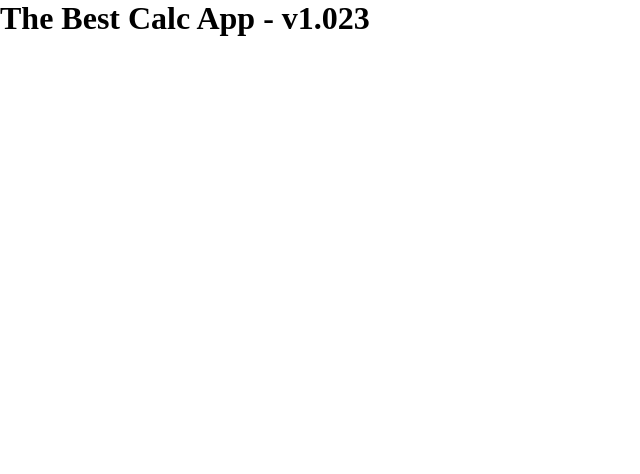
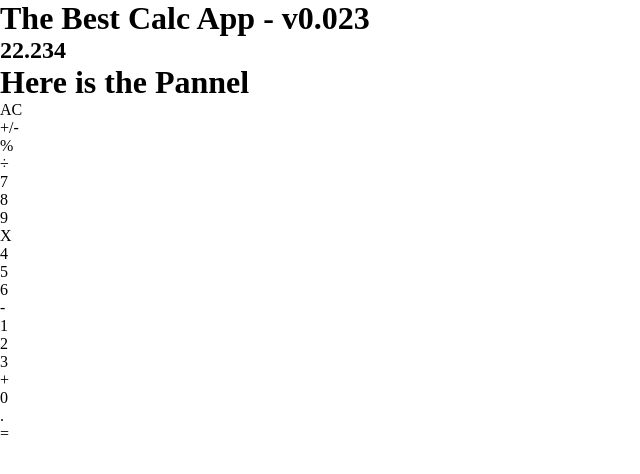
Before and after one commit to canriquez/react-calculator, a React (Create React App) app: page / in a window 1280 px wide. Shown: the top 474 px of the page, without its empty margins (0-640 px from the left). Built offline with nearby package versions, Linux system fonts and the light colour scheme.

Commit message:
add basic display button and button panel components

```diff
--- /dev/null
+++ b/src/components/App.js
@@ -0,0 +1,80 @@
+import React from 'react';
+import PropTypes from 'prop-types';
+
+const Display = props => {
+    const { result } = props;
+    return (
+
+        <div id="displayWrap">
+            <h2 className="displayNumbers">
+                {result}
+            </h2>
+        </div>
+    );
+};
+
+//Defaults and proptypes
+Display.propTypes = {
+    result: PropTypes.string,
+};
+
+Display.defaultProps = {
+    result: '0.0',
+};
+
+
+const Button = props => {
+    const { buttonName, buttonType } = props;
+    return (
+        <p key={'tecla_' + buttonName} className={buttonType} > {buttonName} </p>
+    )
+}
+
+Button.defaultProps = {
+    buttonName: 'H',
+};
+Button.propTypes = {
+    buttonName: PropTypes.string,
+    buttonType: PropTypes.string,
+};
+
+const ButtonPanel = props => {
+
+    const panelKeys = {
+        1: ['AC', '+/-', '%', '÷'],
+        2: ['7', '8', '9', 'X'],
+        3: ['4', '5', '6', '-'],
+        4: ['1', '2', '3', '+'],
+        5: ['0', '.', '=']
+    }
+    let panelTag = []
+    Object.keys(panelKeys).forEach(key => {
+        //console.log(key, panelKeys[key]);
+        if (key === '5') { console.log(' i am n 5') }
+        //panelTag.push('<div>');
+        panelTag.push(<div key={'row_' + key}> {
+            panelKeys[key].map(bttn =>
+                <Button
+                    key={'btn_' + bttn}
+                    buttonName={bttn}
+                    buttonType={bttn === '0' ? 'zeroBtn' : 'allBtn'}
+                />
+            )
+        } </div>);
+        //panelTag.push('</div>');
+        console.log(panelTag);
+    });
+
+    return (
+        <>
+            <h1>
+                Here is the Pannel
+        </h1>
+            <div className="pannelBoard">
+                {panelTag}
+            </div>
+        </>
+    )
+}
+
+export { Display, ButtonPanel };
--- a/src/index.js
+++ b/src/index.js
@@ -2,14 +2,17 @@ import React from 'react';
 import ReactDOM from 'react-dom';
 import './index.css';
 import Big from 'big.js';
+import { Display, ButtonPanel } from './components/App';
 
-const x = Big(1.023);
+const x = Big(0.023);
 
 const theBestString = `The Best Calc App - v${x}`;
 
 ReactDOM.render(
   <div>
     <h1>{theBestString}</h1>
+    <Display result="22.234" />
+    <ButtonPanel />
   </div>,
   document.getElementById('root'),
 );
```
